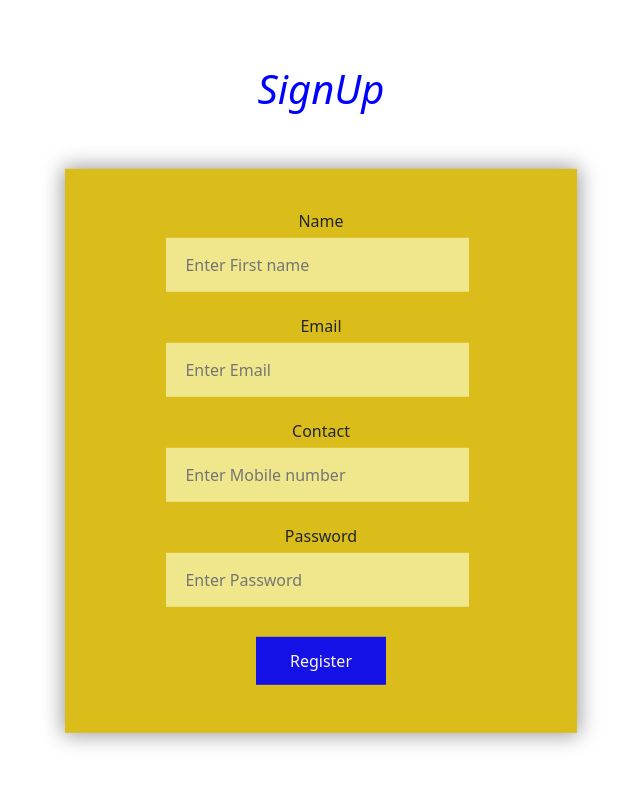
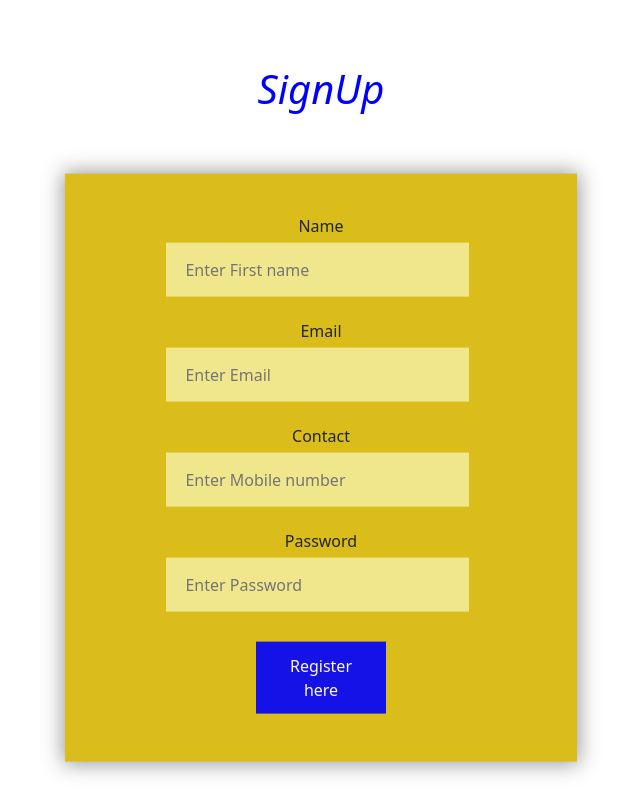
Before and after one commit to amayTri21/React-Practical-3, a React (Create React App) app: page / in a window 1280 px wide. Shown: the whole page, without its empty margins (319-959 px from the left). Built offline with nearby package versions, Linux system fonts and the light colour scheme.

Commit message:
registered button

```diff
--- a/src/components/Signup.jsx
+++ b/src/components/Signup.jsx
@@ -32,6 +32,7 @@ var amay ={
         var password=document.getElementById("password").value;
         var letters = /^[A-Z a-z]+$/;
         var phoneno = /^[6-9]\d{0,10}$/
+        var password_valid=/^[A-Z a-z 0-9 !@#$%&*()<>]{6,12}$/;
 
 
         if(name=='' || email=='' || number=='' || password=='' ){
@@ -54,6 +55,16 @@ var amay ={
              alert("Enter a number starting from 6 8 7 9");
 
              }
+
+         else if(!password_valid.test(password))
+         {
+         alert("Password Must Be 6 to 12 and allowed !@#$%&*()<> character");
+             password.focus();
+             password.style.background = '#f08080';
+             return false;
+
+
+         }
 
              else{
 
@@ -84,7 +95,7 @@ var amay ={
           <label>Password</label><br></br>
           <input type="password" placeholder=" Enter Password" id="password"
              onChange={e => Setpassword(e.target.value)}/><br></br>
-          <button className="btns"onClick={validate}>Register</button><br></br>
+          <button className="btns"onClick={validate}>Register here</button><br></br>
 
 
           {/* <button className="btns" >
```
